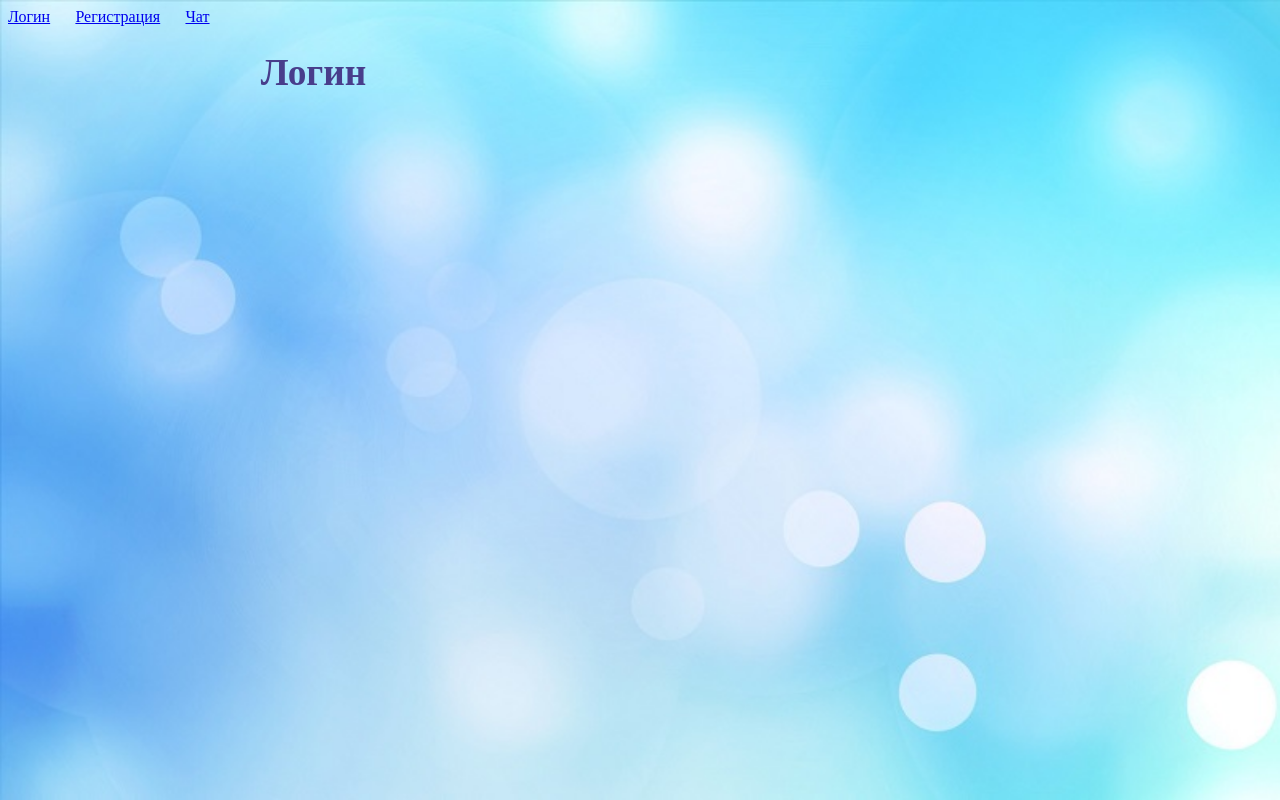
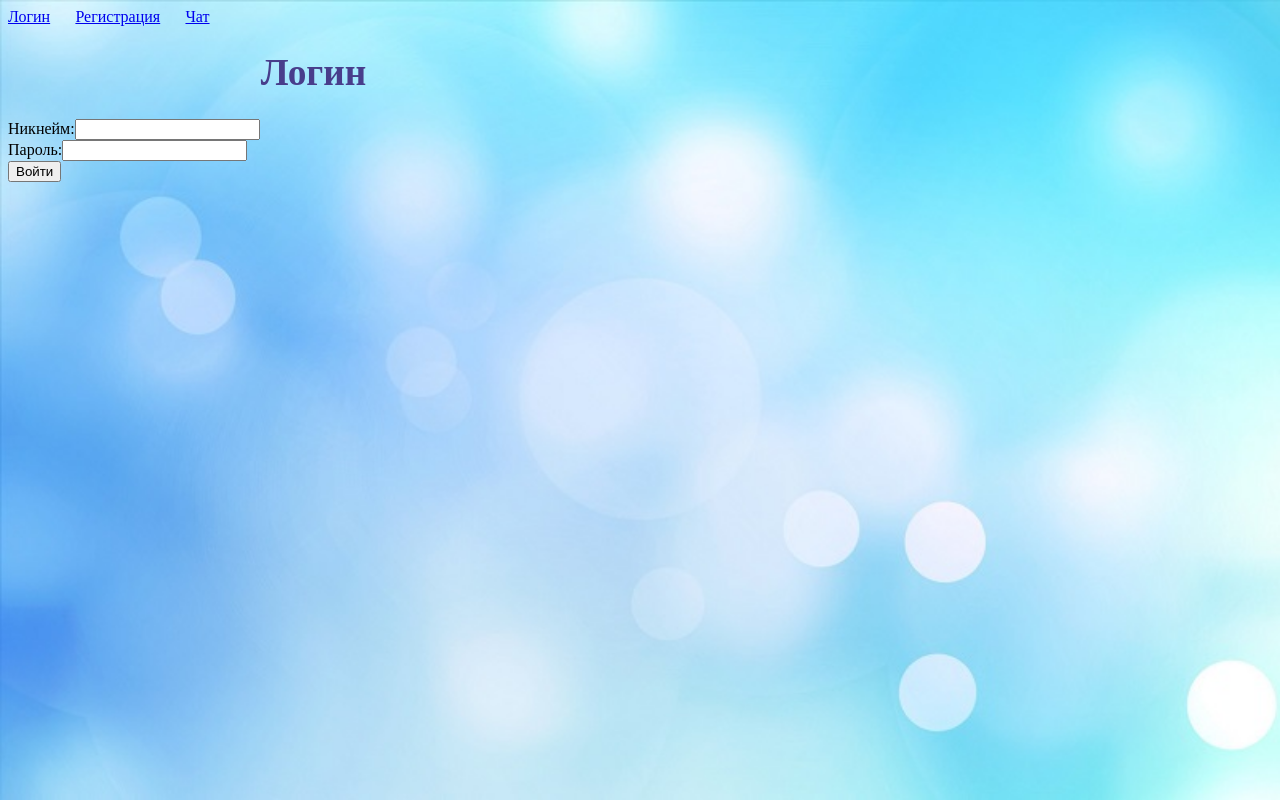
Before and after one commit to GreenLadyTea/Html-chat, a React app: page /login in a window 1280 px wide. Built offline with nearby package versions, Linux system fonts and the light colour scheme.

Commit message:
making login to work

```diff
--- a/src/views/LoginView.js
+++ b/src/views/LoginView.js
@@ -1,10 +1,70 @@
 import React from "react";
+import axios from "axios";
+
+const axiosInstance = axios.create({
+  baseURL: "http://localhost:3001"
+});
 
 export default class LoginView extends React.Component {
+  constructor(props) {
+    super(props);
+    this.state = {
+      nickname: "",
+      password: "",
+      errorMessage: "",
+      successMessage: ""
+    };
+  }
+
+  handleSubmit(event) {
+    const { nickname, password } = this.state;
+    event.preventDefault();
+    this.setState({
+      errorMessage: "",
+      successMessage: ""
+    });
+    axiosInstance
+      .post("/auth", {
+        nickname: nickname,
+        password: password
+      })
+      .then(() => {
+        this.setState({ successMessage: "Вход выполнен успешно!" });
+        setTimeout(() => this.props.history.push("/profile"), 2000);
+      })
+      .catch((error) => this.setState({ errorMessage: "Ошибка: " + error.response.data.error }));
+  }
+
   render() {
+    const { nickname, password, errorMessage, successMessage } = this.state;
     return (
       <>
         <h1>Логин</h1>
+        {errorMessage}
+        {successMessage}
+        <form onSubmit={(e) => this.handleSubmit(e)}>
+          <div>
+            <label>
+              Никнейм:
+              <input
+                type="text"
+                value={nickname}
+                onChange={(e) => this.setState({ nickname: e.target.value })}
+              />
+            </label>
+          </div>
+          <div>
+            <label>
+              Пароль:
+              <input
+                type="password"
+                value={password}
+                onChange={(e) => this.setState({ password: e.target.value })}
+              />
+            </label>
+          </div>
+          <button type="submit">Войти</button>
+        </form>
       </>
     );
   }
--- a/src/views/RegistrationView.js
+++ b/src/views/RegistrationView.js
@@ -24,9 +24,14 @@ export default class RegistrationView extends React.Component {
       successMessage: ""
     });
     axiosInstance
-      .post("/user", { nickname, password })
-      .then(() => this.setState({ successMessage: "Пользователь успешно зарегистрирован" }))
-      .then(() => setTimeout(() => this.props.history.push("/login"), 2000))
+      .post("/user", {
+        nickname: nickname,
+        password: password
+      })
+      .then(() => {
+        this.setState({ successMessage: "Пользователь успешно зарегистрирован!" });
+        setTimeout(() => this.props.history.push("/login"), 2000);
+      })
       .catch((error) => this.setState({ errorMessage: "Ошибка: " + error.response.data.error }));
   }
 
```
Also changed, not shown: src/views/ProfileView.js (added).
